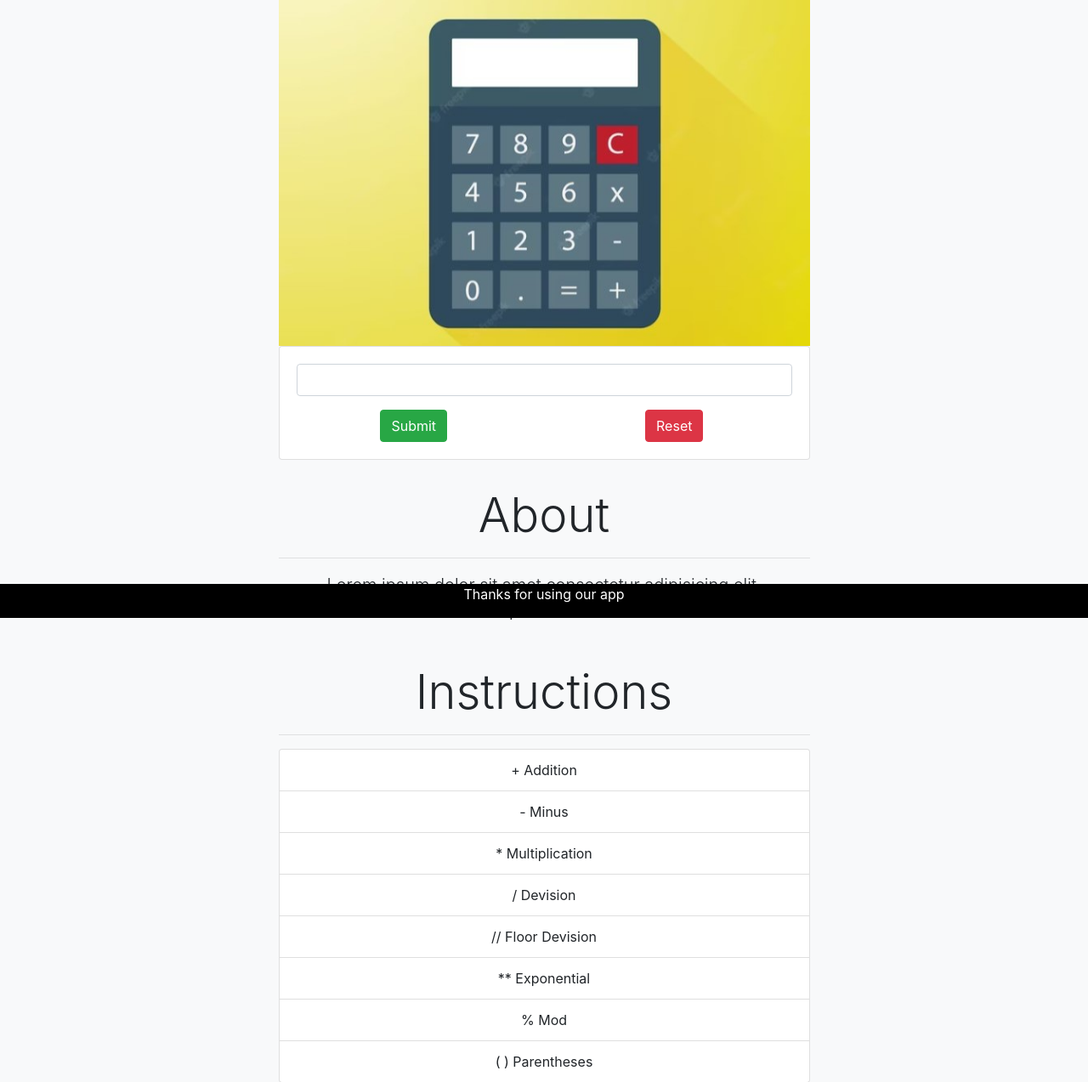
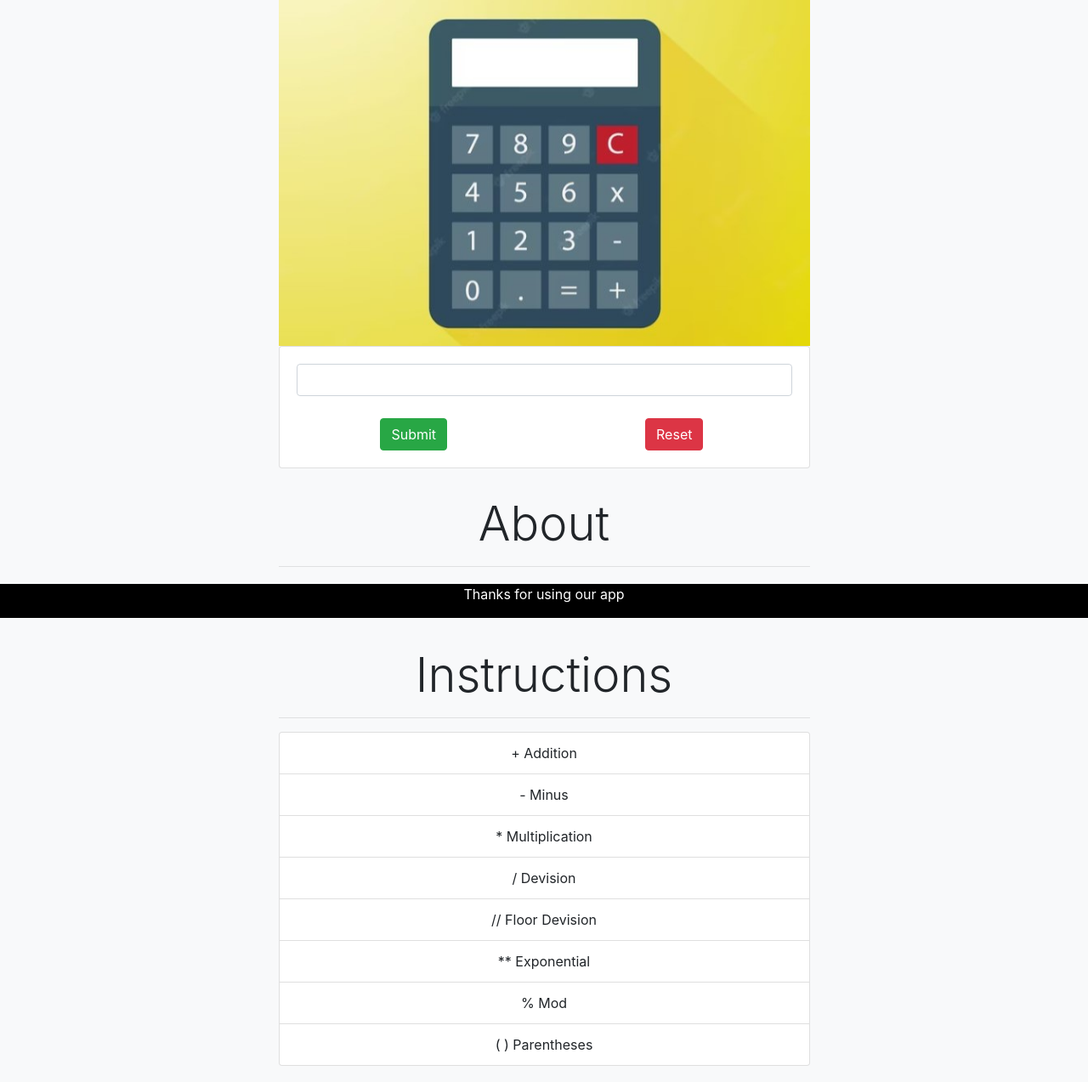
Before and after one commit to alirezanobakht2004/CalcPy, a Django app: page /calculatorapp in a window 1280 px wide. Shown: the part 73-1346 px from the top of the page at 85% size. Run offline with Django 4.2, Linux system fonts and the light colour scheme.

Commit message:
calculator completed

```diff
--- a/djangoprojects/templates/calculatorapp/index.html
+++ b/djangoprojects/templates/calculatorapp/index.html
@@ -73,10 +73,10 @@
               </div>
               <div class="row">
                 <div class="col-md-6">
-                  <input type="submit" class="btn btn-success" style="display: block; margin: 0 auto;">
+                  <input type="submit" class="btn btn-success" style="display: block; margin: 0 auto; margin-top: 10px;" >
                 </div>
                 <div class="col-md-6">
-                  <input type="reset" class="btn btn-danger" style="display: block; margin: 0 auto;">
+                  <input type="reset" class="btn btn-danger" style="display: block; margin: 0 auto; margin-top: 10px;">
                 </div>
               </div>
             </form>
@@ -91,7 +91,7 @@
         </p>
         <hr>
         <p class="lead" style="text-align: center;">
-          Lorem ipsum dolor sit amet consectetur adipisicing elit. Necessitatibus non ab praesentium deserunt in. Animi.
+          A Simple Calculator created by Django and HTML and Bootstrap
         </p>
       </div>
     </div>
```
